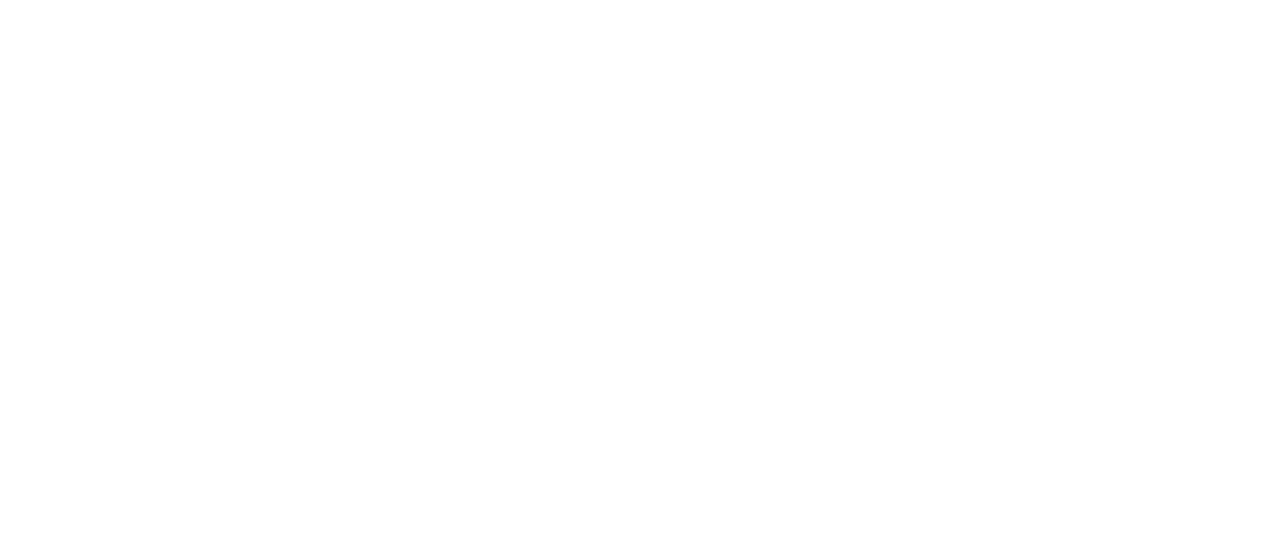
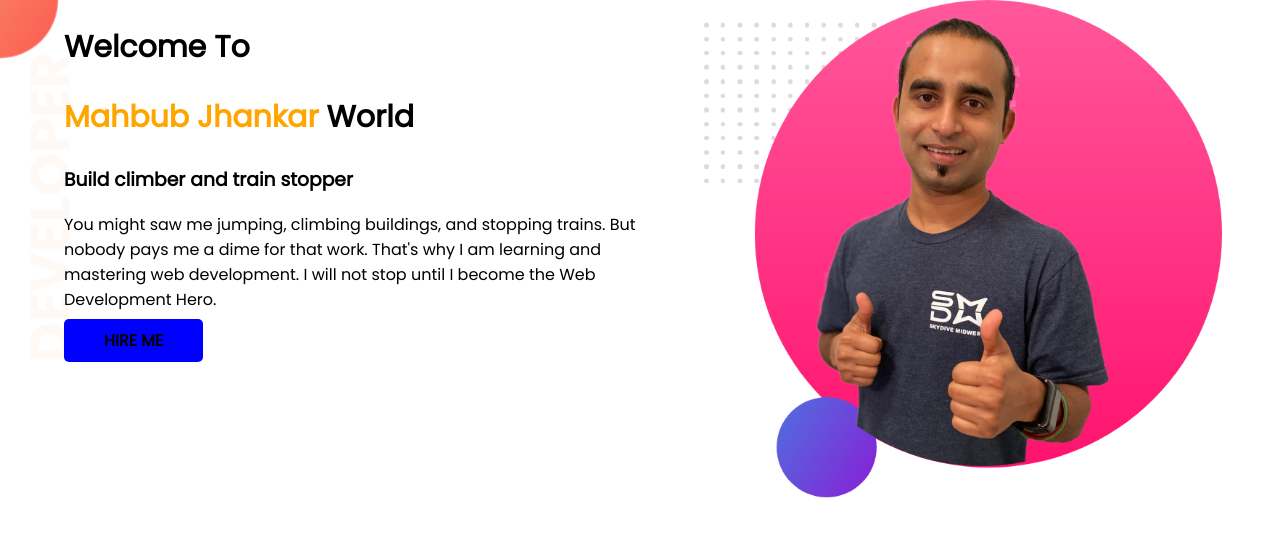
Before and after one commit to manbirrahman/developer-portfolio, a plain HTML site: page index.html in a window 1280 px wide. Drawn offline with Linux system fonts and the light colour scheme.

Commit message:
top-banner added

```diff
--- a/index.html
+++ b/index.html
@@ -1,13 +1,38 @@
 <!DOCTYPE html>
 <html lang="en">
+
 <head>
     <meta charset="UTF-8">
     <meta http-equiv="X-UA-Compatible" content="IE=edge">
     <meta name="viewport" content="width=device-width, initial-scale=1.0">
     <title>manbir portfolio</title>
+    <link rel="preconnect" href="https://fonts.googleapis.com">
+    <link rel="preconnect" href="https://fonts.gstatic.com" crossorigin>
+    <link href="https://fonts.googleapis.com/css2?family=Poppins&display=swap" rel="stylesheet">
     <link rel="stylesheet" href="style.css">
 </head>
+
 <body>
 
+    <section class="top-banner">
+        <div class="half-width">
+            <h1>Welcome To</h1>
+            <h1> <span class="orange-color">Mahbub Jhankar </span> World </h1>
+            <h3>Build climber and train stopper</h3>
+            <p>You might saw me jumping, climbing buildings, and stopping trains. But nobody pays me a dime for that
+                work.
+                That's why I am learning and mastering web development. I will not stop until I become the Web
+                Development
+                Hero.</p>
+            <a class="link-button" target="blank" href="https://www.linkedin.com/company/programminghero/">HIRE ME</a>
+        </div>
+
+        <div class="half-width">
+            <img src="images/jhankar2.png" alt="">
+        </div>
+
+    </section>
+
 </body>
+
 </html>
--- a/style.css
+++ b/style.css
@@ -0,0 +1,33 @@
+body{
+    font-family: 'Poppins', sans-serif;
+    margin: 0;
+}
+h1{
+    font-size: 30px;
+}
+.orange-color{
+    color: orange;
+}
+section{
+    display: flex;
+}
+.half-width{
+    width: 50%;
+    padding-left: 5%;
+}
+.half-width img{
+    width: 90%;
+}
+.link-button{
+    text-decoration: none;
+    background-color:blue;
+    background-image: linear-gradient(blue orange);
+    padding: 10px 40px;
+    color: black;
+    font-weight: 700;
+    border-radius: 5px;
+}
+.top-banner{
+    background-image: url(images/top-banner.png);
+    background-repeat: no-repeat;
+}
```
Also changed, not shown: images/dream-bg.png (added), images/exp-bg.png (added), images/jhankar.png (added), images/jhankar2.png (added), images/my-bg.png (added), images/my-bg2.png (added), images/top-banner.png (added), 7 other files.
